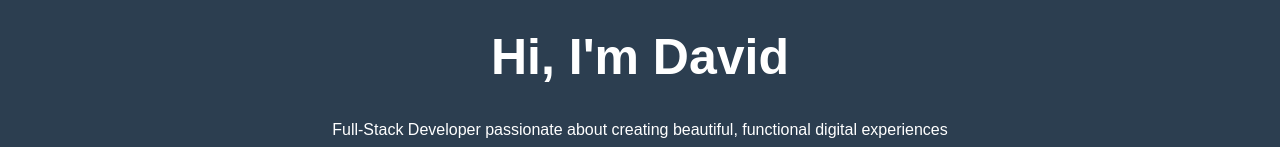
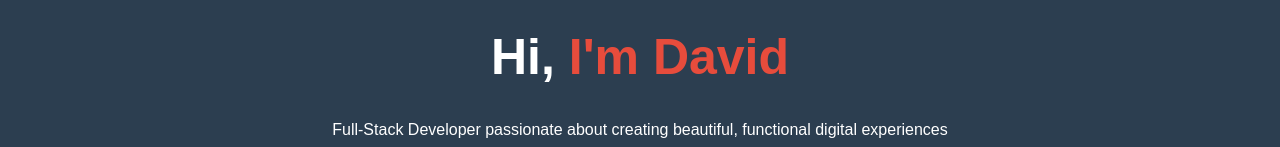
Before and after one commit to davidenabs/html, a plain HTML site: page june-2025/html-css.html in a window 1280 px wide. Shown: the part 208-355 px from the top of the page. Drawn offline with Linux system fonts and the light colour scheme.

Commit message:
Enhance header title styling by wrapping name in a span and adding color to the span

```diff
--- a/june-2025/html-css.html
+++ b/june-2025/html-css.html
@@ -25,7 +25,7 @@
 <body>
     <header>
         <img src="https://avatars.githubusercontent.com/u/68573683?v=4" alt="David Enabs">
-        <h1 class="title">Hi, I'm David</h1>
+        <h1 class="title">Hi, <span>I'm David</span></h1>
         <p class="bio">
             Full-Stack Developer passionate about creating beautiful, functional digital experiences that make
             a
--- a/june-2025/style.css
+++ b/june-2025/style.css
@@ -19,6 +19,10 @@ h1, h2, h3 {
     font-size: 50px;
     margin-bottom: 20px;
     color: white
+}
+
+.title span {
+    color: #e74c3c;
 }
 
 .sub-head {
```
